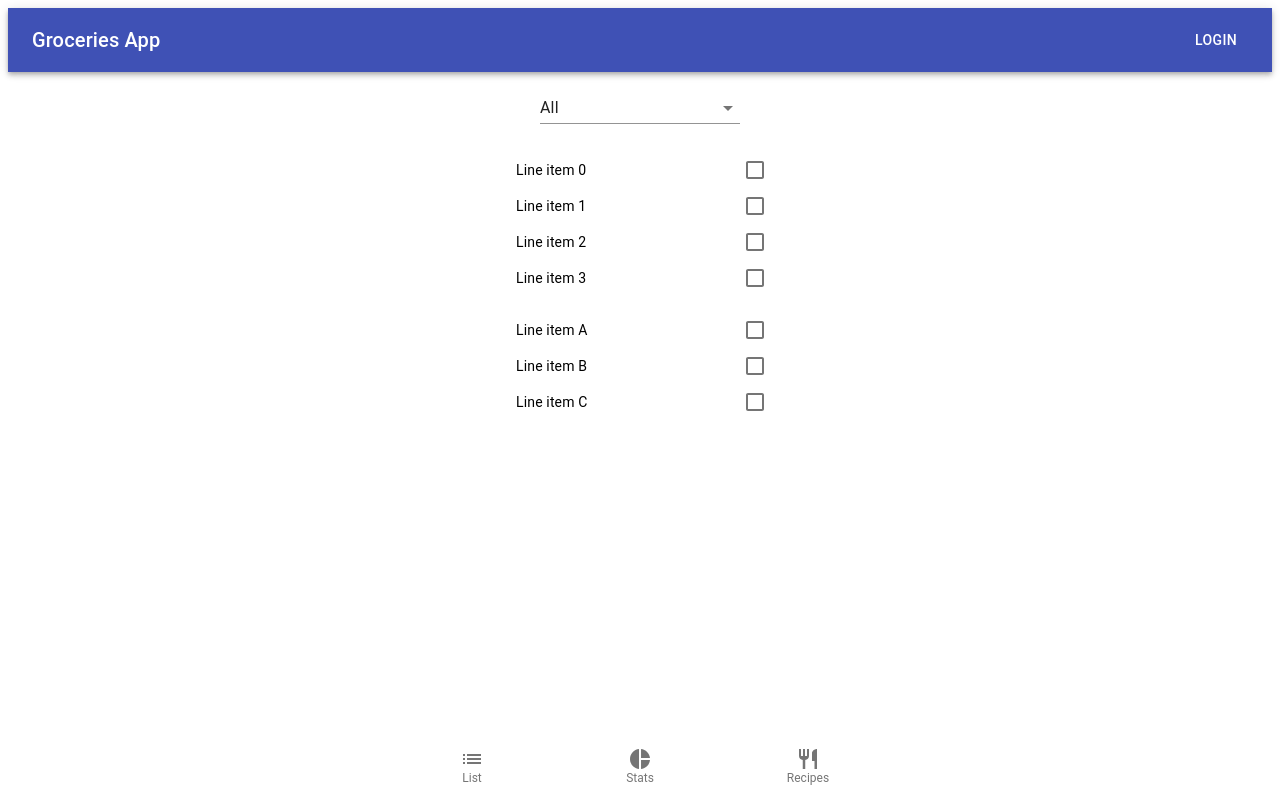
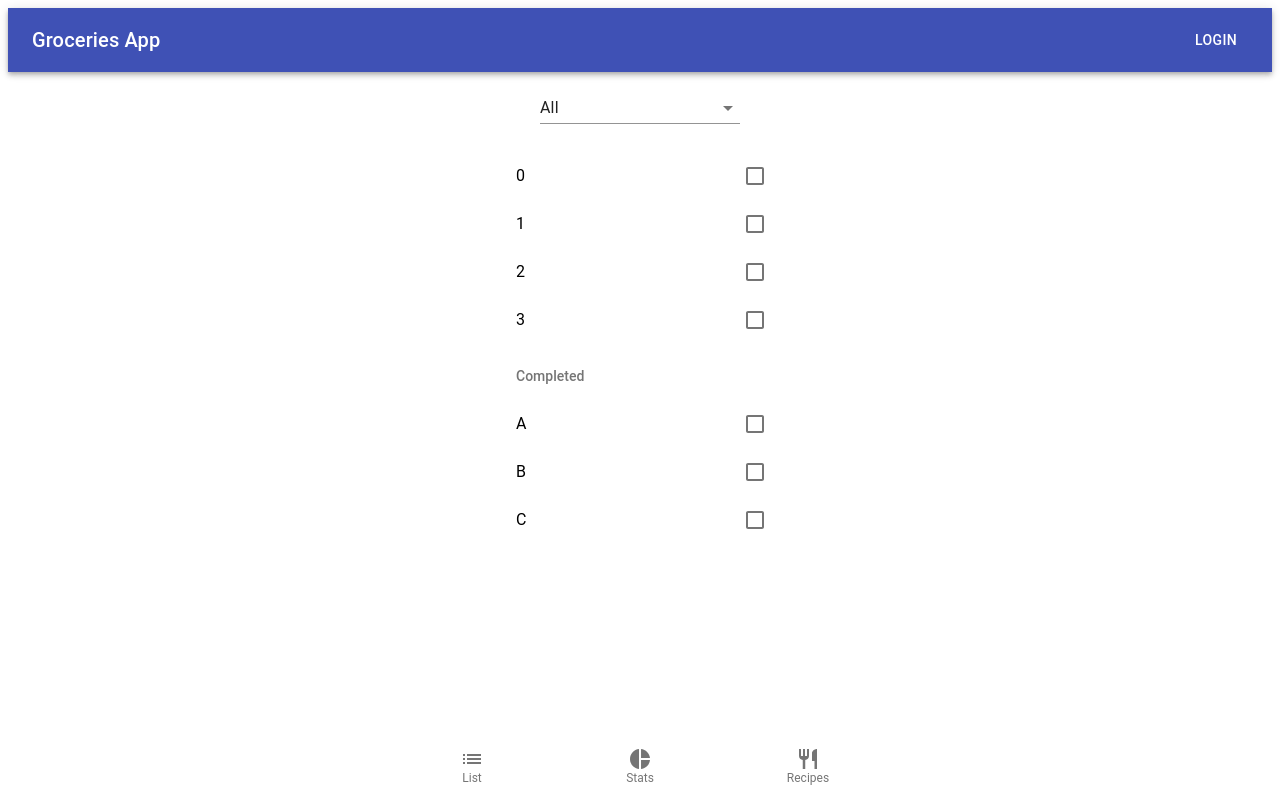
Before and after one commit to wroclawianka/groceries-app, a React (Create React App) app: page / in a window 1280 px wide. Built offline with nearby package versions, Linux system fonts and the light colour scheme; the HTML template or start-up script is replaced by a standard one.

Commit message:
ShoppingList.js > lists draft

```diff
--- a/src/components/ShoppingList.js
+++ b/src/components/ShoppingList.js
@@ -5,6 +5,7 @@ import ListItem from '@material-ui/core/ListItem';
 import ListItemSecondaryAction from '@material-ui/core/ListItemSecondaryAction';
 import ListItemText from '@material-ui/core/ListItemText';
 import Checkbox from '@material-ui/core/Checkbox';
+import ListSubheader from '@material-ui/core/ListSubheader';
 import CategorySelector from "./CategorySelector";
 
 const useStyles = makeStyles(theme => ({
@@ -20,12 +21,64 @@ const useStyles = makeStyles(theme => ({
     },
 }));
 
+const Items = (props) => {
+    const classes = useStyles();
+    const handleToggle = () => {};
+    return (
+        <List className={classes.list}>
+            {props.items.map(value => {
+                const labelId = `checkbox-list-secondary-label-${value}`;
+                return (
+                    <ListItem key={value} button>
+                        <ListItemText id={labelId} primary={`${value}`}/>
+                        <ListItemSecondaryAction>
+                            <Checkbox
+                                edge="end"
+                                onChange={handleToggle(value)}
+                                inputProps={{'aria-labelledby': labelId}}
+                            />
+                        </ListItemSecondaryAction>
+                    </ListItem>
+                );
+            })}
+        </List>
+    )
+};
+
+const CompletedItems = (props) => {
+    const classes = useStyles();
+    const handleToggle = () => {};
+
+    return (
+        <List
+            subheader={<ListSubheader component="div">Completed</ListSubheader>}
+            className={classes.list}
+        >
+            {props.items.map(value => {
+                const labelId = `checkbox-list-secondary-label-${value}`;
+                return (
+                    <ListItem key={value} button>
+                        <ListItemText id={labelId} primary={`${value}`}/>
+                        <ListItemSecondaryAction>
+                            <Checkbox
+                                edge="end"
+                                onChange={handleToggle(value)}
+                                inputProps={{'aria-labelledby': labelId}}
+                            />
+                        </ListItemSecondaryAction>
+                    </ListItem>
+                );
+            })}
+        </List>
+    );
+};
+
 const ShoppingList = () => {
     const classes = useStyles();
     const [checked, setChecked] = React.useState([1]);
 
     let shoppingList = [0, 1, 2, 3];
-    let completedList = ["A", "B", "C"];
+    let completedItems = ["A", "B", "C"];
 
     const handleToggle = value => () => {
         const currentIndex = checked.indexOf(value);
@@ -40,35 +93,13 @@ const ShoppingList = () => {
         setChecked(newChecked);
     };
 
-    const renderList = (list) => {
-        return (
-            list.map(value => {
-                const labelId = `checkbox-list-secondary-label-${value}`;
-                return (
-                    <ListItem key={value} button>
-                        <ListItemText id={labelId} primary={`Line item ${value}`}/>
-                        <ListItemSecondaryAction>
-                            <Checkbox
-                                edge="end"
-                                onChange={handleToggle(value)}
-                                inputProps={{'aria-labelledby': labelId}}
-                            />
-                        </ListItemSecondaryAction>
-                    </ListItem>
-                );
-            })
-        )
-    };
-
     return (
         <div className={classes.root}>
             <CategorySelector/>
-            <List dense className={classes.list}>{renderList(shoppingList)}</List>
-            {/* Completed */}
-            <List dense className={classes.list}>{renderList(completedList)}</List>
+            <Items items={shoppingList}/>
+            <CompletedItems items={completedItems}/>
         </div>
     )
 };
 
-
 export default ShoppingList;
```
